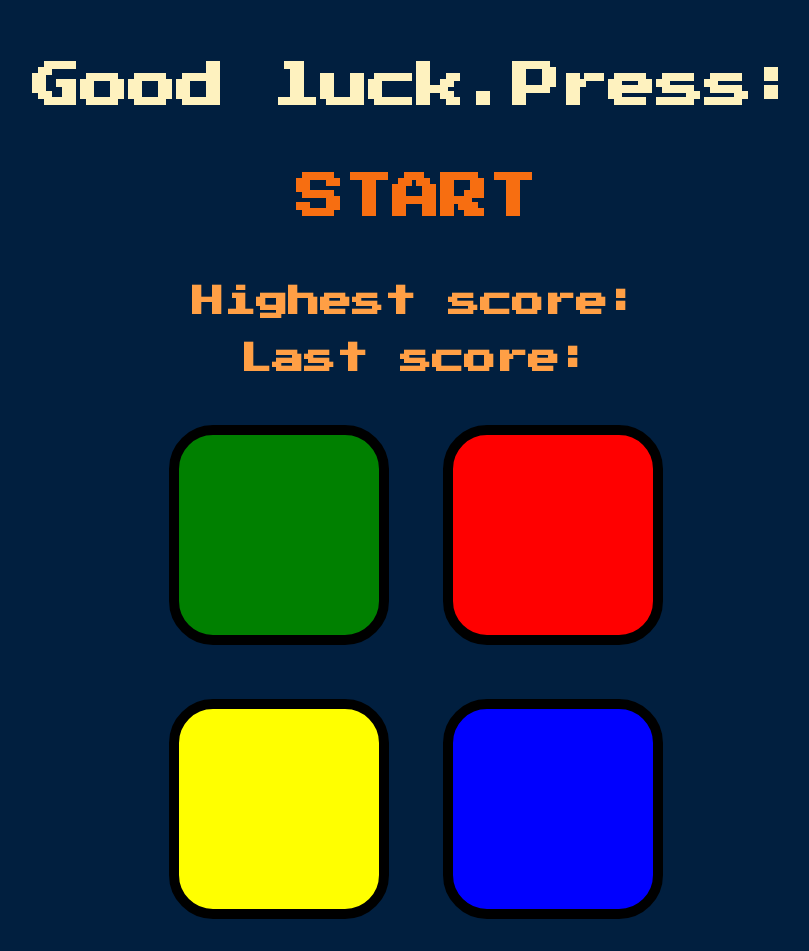
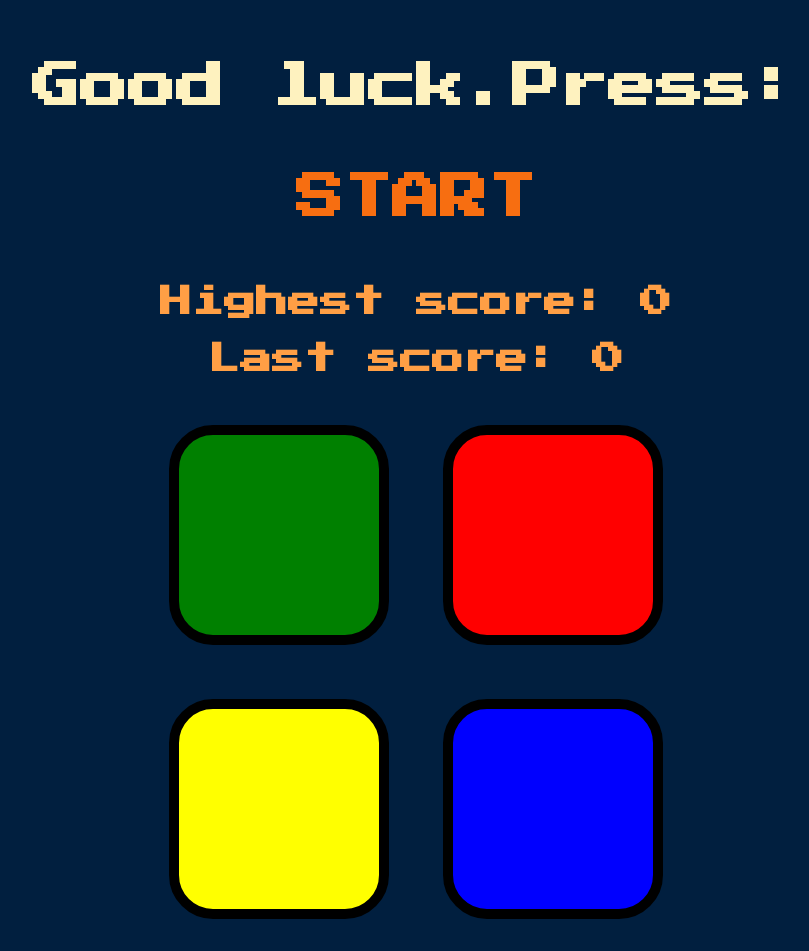
Before and after one commit to TheHero9/Simon-game, a plain HTML site: page index.html in a window 1280 px wide. Shown: the whole page, without its empty margins (224-1033 px from the left). Drawn offline with nearby package versions, Linux system fonts and the light colour scheme.

Commit message:
added 0's

```diff
--- a/index.html
+++ b/index.html
@@ -16,8 +16,8 @@
   </div>
 
 
-    <h3 id="highest-score">Highest score:</h3>
-    <h3 id="last-score">Last score:</h3>
+    <h3 id="highest-score">Highest score: 0</h3>
+    <h3 id="last-score">Last score: 0</h3>
 
 
   <div class="container">
```
